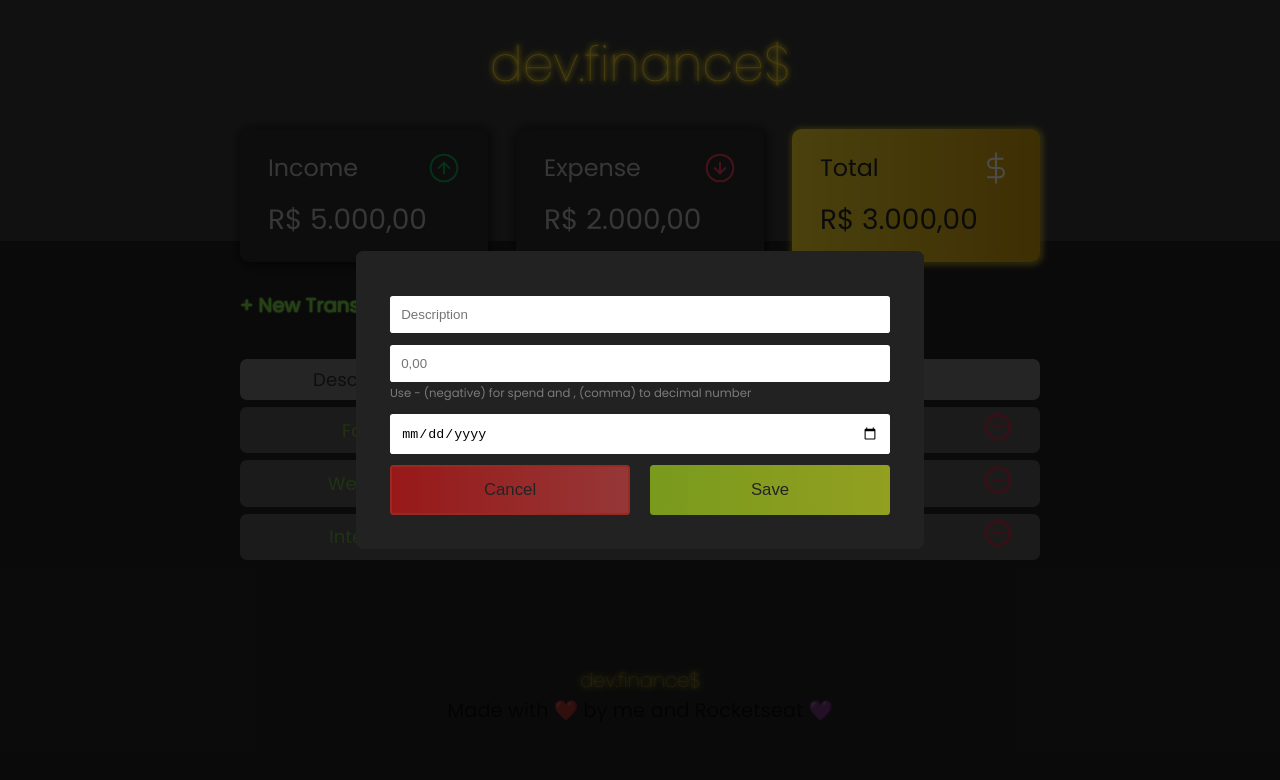
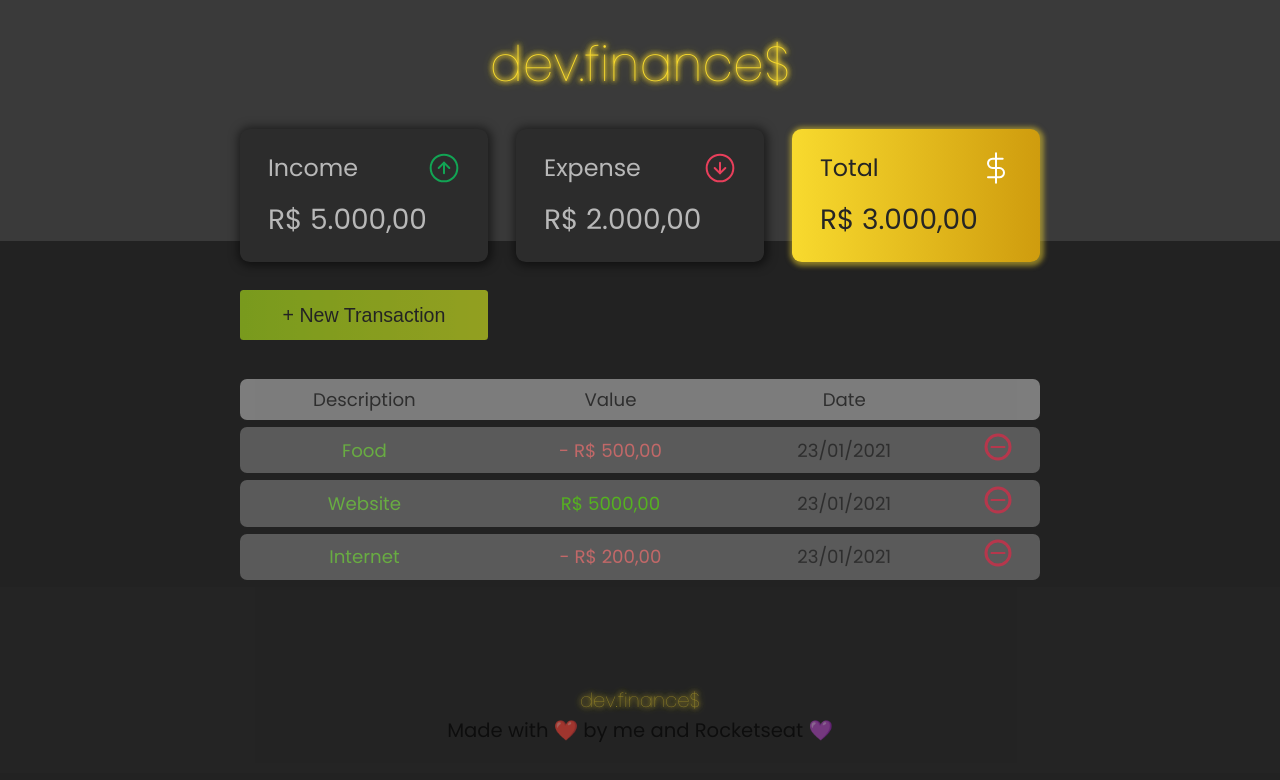
Before and after one commit to Pedro-Murilo/devfinance, a React (Create React App) app: page / in a window 1280 px wide. Shown: the top 780 px of the page. Built offline with nearby package versions, Linux system fonts and the light colour scheme.

Commit message:
style: changed styles in NewTransaction button

```diff
--- a/src/components/Modal/Modal.js
+++ b/src/components/Modal/Modal.js
@@ -10,8 +10,9 @@ import {
 import { ScreenOnly } from "../Balance/BalanceStyles";
 
 const Modal = () => {
+
   return (
-    <ModalLayout isActive>
+    <ModalLayout>
       <ModalContainer>
         <FormContainer>
           <ScreenOnly>New Transaction</ScreenOnly>
--- a/src/components/Transactions/Transactions.js
+++ b/src/components/Transactions/Transactions.js
@@ -8,7 +8,7 @@ const TransactionSection = () => {
   return (
     <section className="transaction">
       <ScreenOnly>Transactions</ScreenOnly>
-      <LinkStyle href="#">+ New Transaction</LinkStyle>
+      <LinkStyle>+ New Transaction</LinkStyle>
 
       <DataTable>
         <thead>
--- a/src/components/Transactions/TransactionsStyles.js
+++ b/src/components/Transactions/TransactionsStyles.js
@@ -55,18 +55,27 @@ export const DataTable = styled.table`
   }
 `;
 
-export const LinkStyle = styled.a`
+export const LinkStyle = styled.button`
   display: inline-block;
   margin-bottom: 0.8rem;
   font-size: 1.4rem;
-  color: #80da4d;
-  text-shadow: 0 0 2px #80da4d, 0 0 2px #80da4d, 0 0 1px #80da4d,
-    0 0 1px #80da4d;
+
+  color: #252525;
+  background-image: linear-gradient(to right, #b3eb1b, #def320);
+
+  border: none;
+  padding: 0;
+  border-radius: 0.25rem;
+  cursor: pointer;
+  width: 31%;
+  height: 50px;
+  opacity: 0.6;
   transition: 0.2s;
 
   &:hover {
-    color: #67e220;
-    text-shadow: 0 0 2px #67e220, 0 0 2px #67e220, 0 0 1px #67e220,
+    opacity: 1;
+    background: #67e220;
+    box-shadow: 0 0 2px #67e220, 0 0 2px #67e220, 0 0 1px #67e220,
       0 0 1px #67e220;
   }
 `;
```
Also changed, not shown: 1 other file (tests, documents, lock files or other folders).
